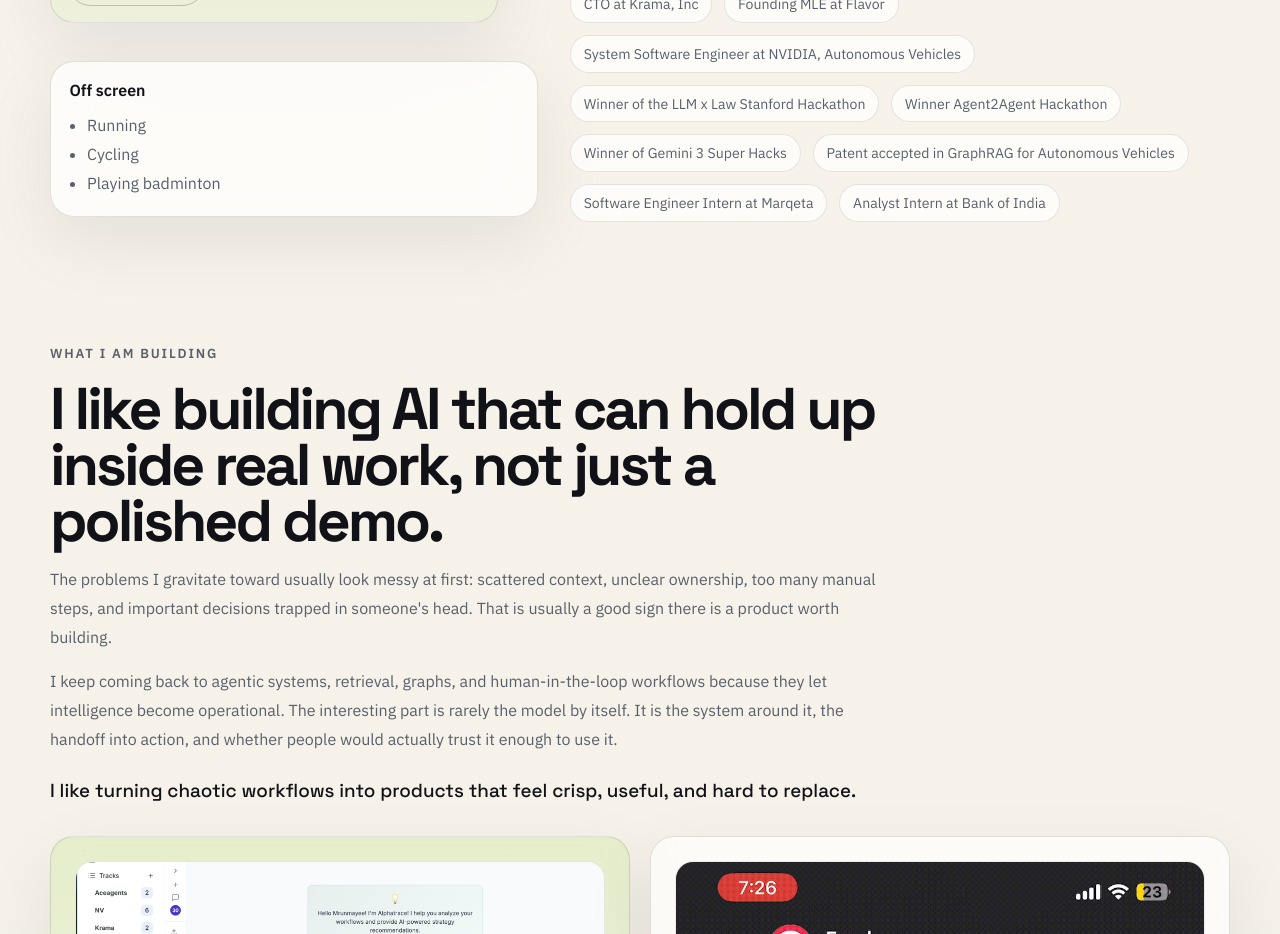
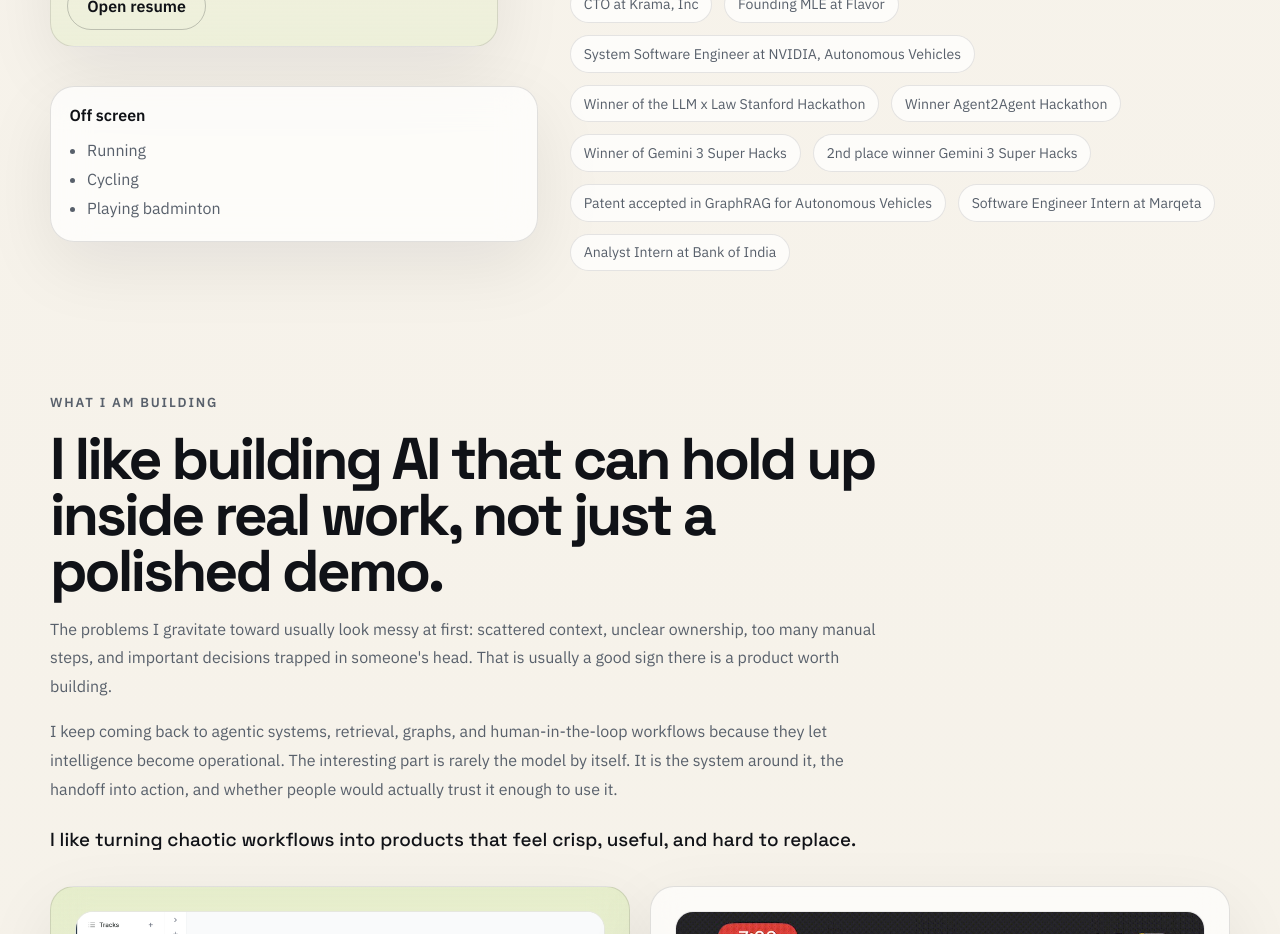
Before and after one commit to mrunmayee17/mrunmayee17.github.io, a React (Vite) app: page / in a window 1280 px wide. Shown: the part 860-1794 px from the top of the page. Built offline with nearby package versions, Linux system fonts and the light colour scheme.

Commit message:
Adjust Gemini tag wording

```diff
--- a/src/data/portfolio.ts
+++ b/src/data/portfolio.ts
@@ -91,6 +91,7 @@ export const proofRibbon = [
   "Winner of the LLM x Law Stanford Hackathon",
   "Winner Agent2Agent Hackathon",
   "Winner of Gemini 3 Super Hacks",
+  "2nd place winner Gemini 3 Super Hacks",
   "Patent accepted in GraphRAG for Autonomous Vehicles",
   "Software Engineer Intern at Marqeta",
   "Analyst Intern at Bank of India",
```
